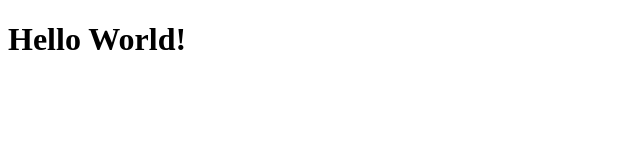
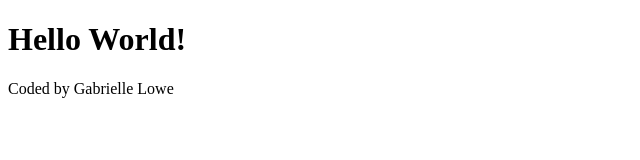
Before and after one commit to lowe0142/mymeteo, a plain HTML site: page index.html in a window 1280 px wide. Shown: the whole page, without its empty margins (0-640 px from the left). Drawn offline with Linux system fonts and the light colour scheme.

Commit message:
Added a footer

```diff
--- a/index.html
+++ b/index.html
@@ -7,5 +7,6 @@
 </head>
 <body>
   <h1>Hello World!</h1>
+  <footer>Coded by Gabrielle Lowe</footer>
 </body>
 </html>
```
